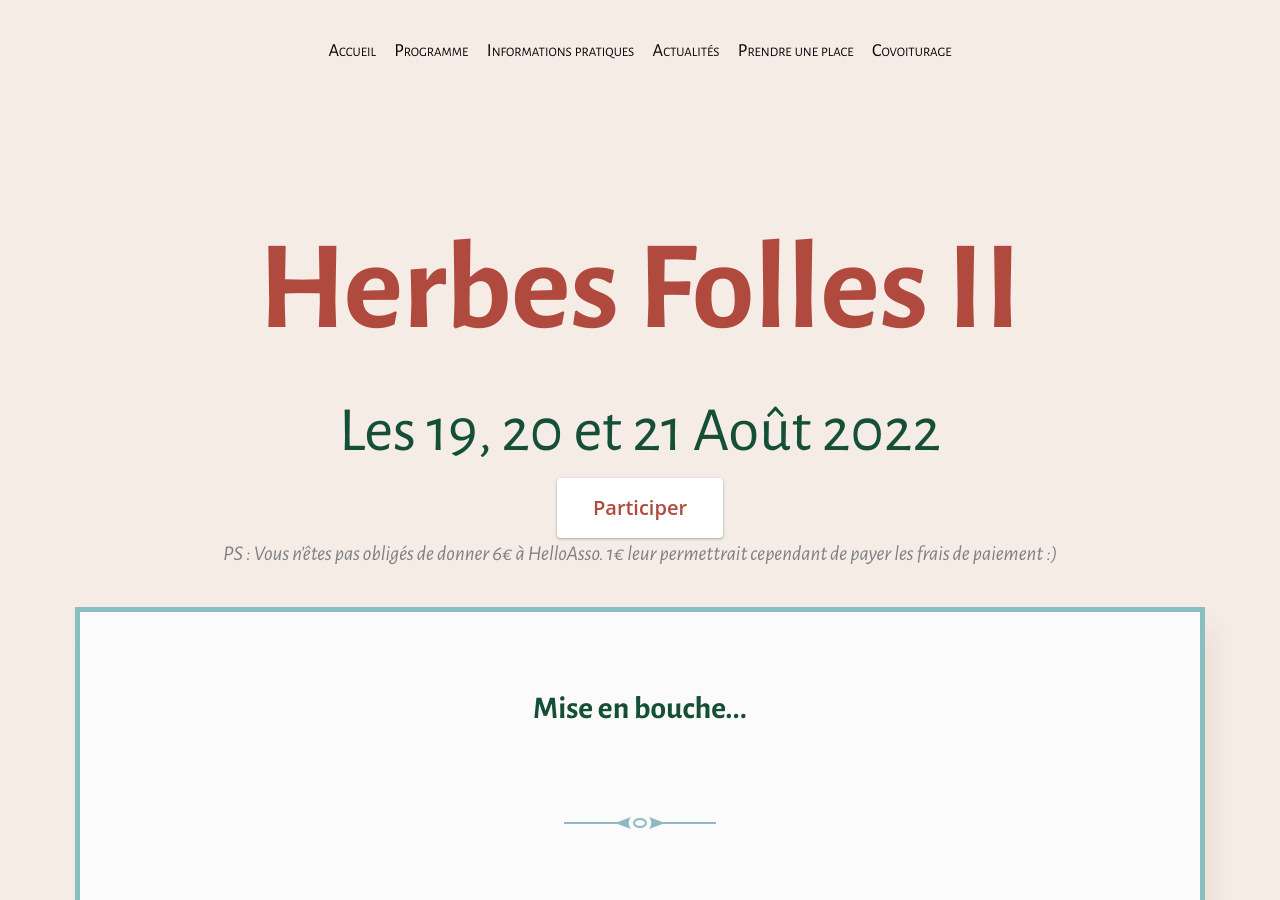
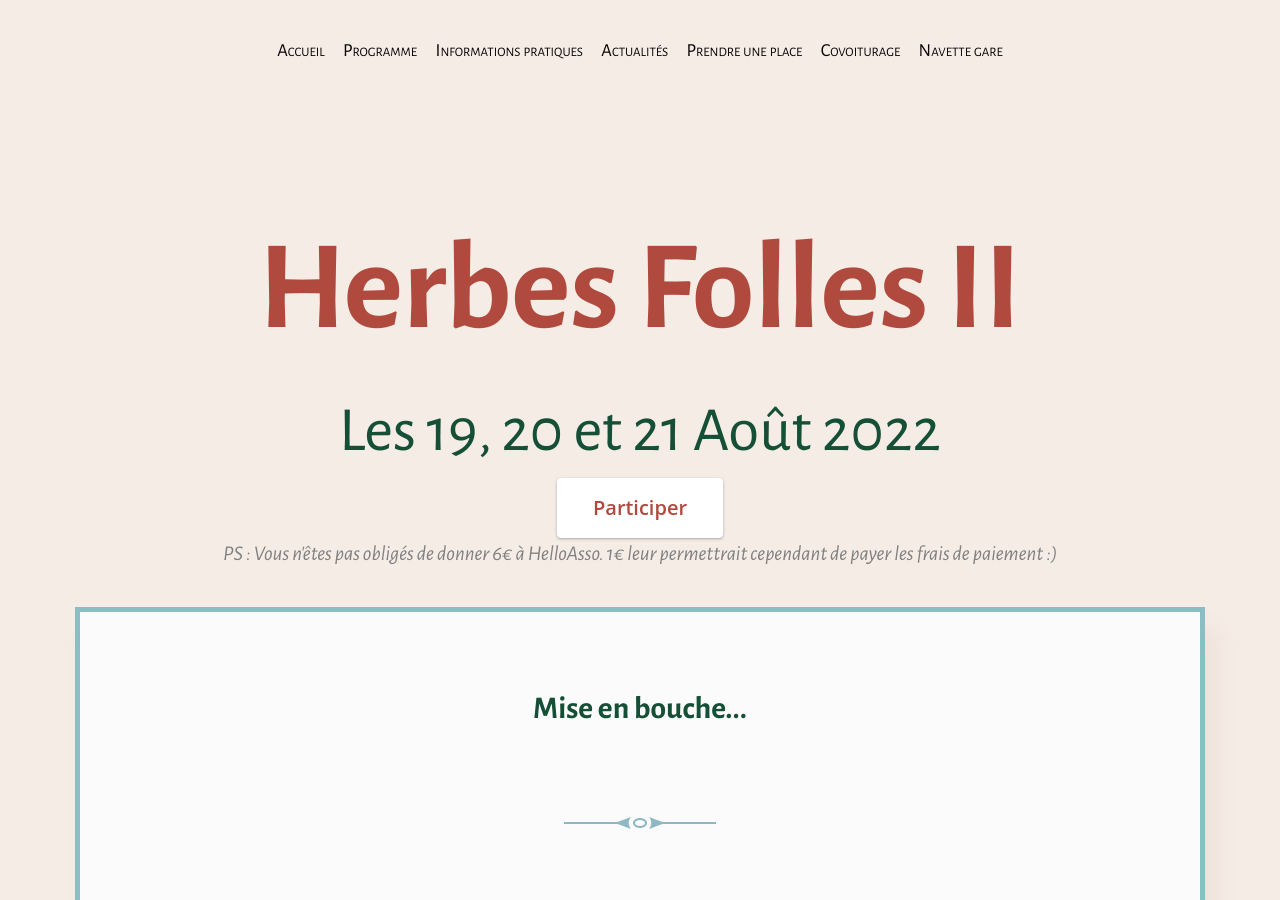
Before and after one commit to Herbes-Folles/Herbes-Folles.github.io, a Jekyll site: the page built from index.html, in a window 1280 px wide and 900 px high. Built offline with Jekyll 4.4.1, drawn with Linux system fonts in a browser that asks for light colours; the list of posts is cut into pages by our own code.

Commit message:
Add navette link

```diff
--- a/_data/menu.yml
+++ b/_data/menu.yml
@@ -12,3 +12,6 @@
 
 - title : Covoiturage
   url : https://lite.framacalc.org/afn9117r1e-9vvq
+
+- title : Navette gare
+  url : https://framaforms.org/navette-herbes-folles-2022-1659887610
```
